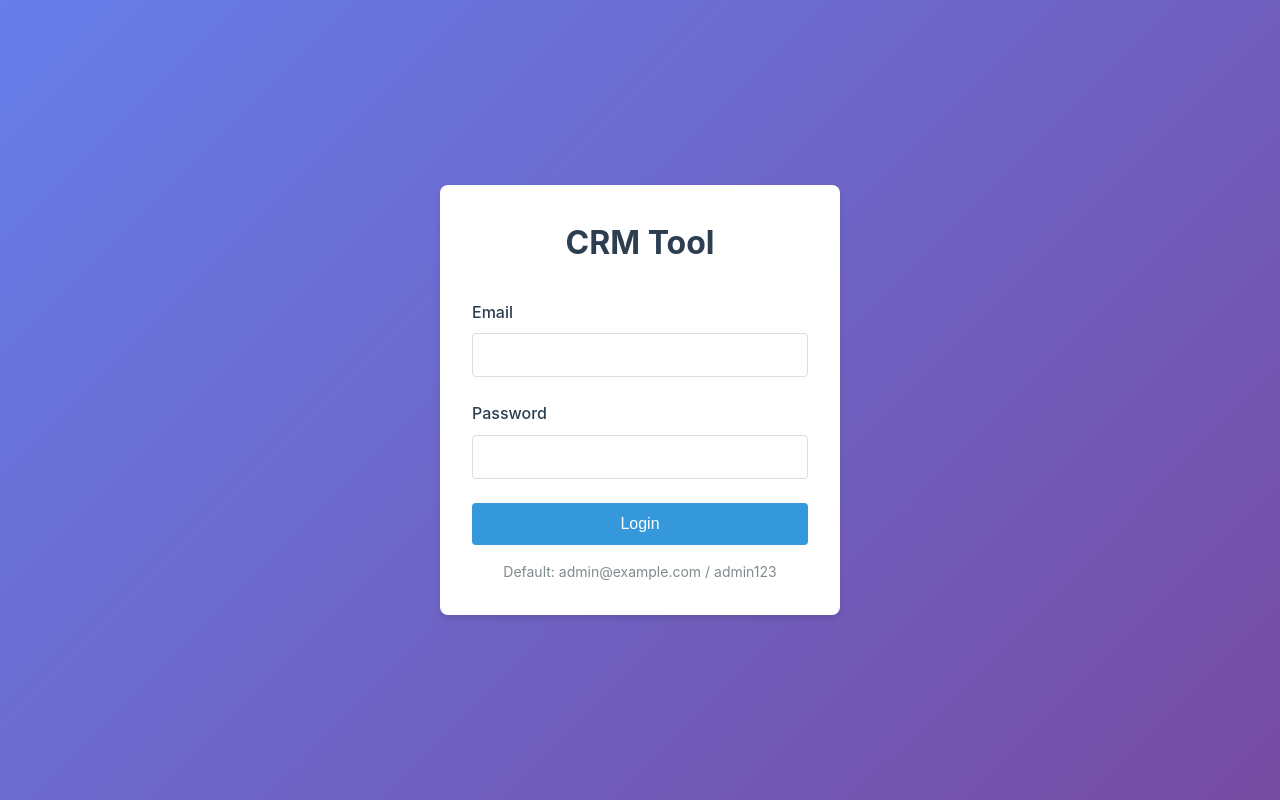
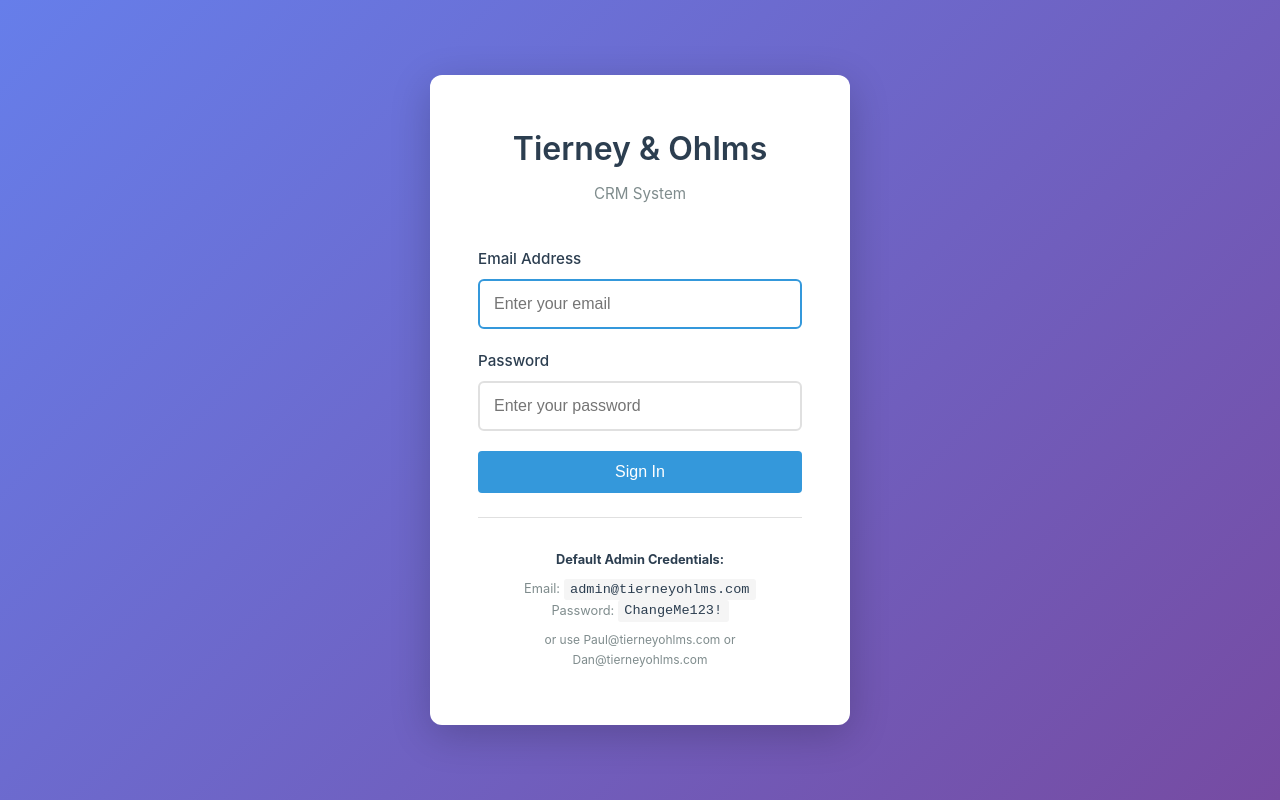
Before and after one commit to paulohlms/tierney-ohlms-crm, a FastAPI app: page /login in a window 1280 px wide. Run offline with FastAPI, Linux system fonts and the light colour scheme.

Commit message:
Fix login page: improve styling, add admin@ account, update credentials display

```diff
--- a/main.py
+++ b/main.py
@@ -154,6 +154,18 @@ def bootstrap_admin_users():
         if user_count == 0:
             print("No users found. Creating admin users...")
 
+            # Create Admin account
+            admin_permissions = get_default_permissions("Admin")
+            admin = User(
+                email="admin@tierneyohlms.com",
+                name="Administrator",
+                hashed_password=hash_password("ChangeMe123!"),
+                role="Admin",
+                permissions=json.dumps(admin_permissions),
+                active=True
+            )
+            db.add(admin)
+
             # Create Paul
             paul_permissions = get_default_permissions("Admin")
             paul = User(
@@ -179,10 +191,11 @@ def bootstrap_admin_users():
             db.add(dan)
 
             db.commit()
-            print("Γ£à Admin users created!")
+            print("✅ Admin users created!")
+            print("  - admin@tierneyohlms.com / ChangeMe123!")
             print("  - Paul@tierneyohlms.com / ChangeMe123!")
             print("  - Dan@tierneyohlms.com / ChangeMe123!")
-            print("  ΓÜá∩╕Å  CHANGE THESE PASSWORDS IMMEDIATELY!")
+            print("  ⚠️  CHANGE THESE PASSWORDS IMMEDIATELY!")
         else:
             print(f"Γ£à Found {user_count} existing user(s). Skipping bootstrap.")
     except Exception as e:
--- a/static/style.css
+++ b/static/style.css
@@ -236,32 +236,93 @@ body {
     align-items: center;
     min-height: 100vh;
     background: linear-gradient(135deg, #667eea 0%, #764ba2 100%);
+    padding: 2rem;
 }
 
 .login-container {
     background: white;
-    padding: 2rem;
-    border-radius: 8px;
-    box-shadow: 0 4px 6px rgba(0,0,0,0.1);
+    padding: 3rem;
+    border-radius: 12px;
+    box-shadow: 0 10px 40px rgba(0,0,0,0.2);
     width: 100%;
-    max-width: 400px;
+    max-width: 420px;
 }
 
-.login-container h1 {
+.login-header {
     text-align: center;
-    margin-bottom: 2rem;
+    margin-bottom: 2.5rem;
+}
+
+.login-header h1 {
+    font-size: 2rem;
     color: #2c3e50;
+    margin-bottom: 0.5rem;
+    font-weight: 600;
+}
+
+.login-subtitle {
+    color: #7f8c8d;
+    font-size: 0.95rem;
+    margin: 0;
 }
 
 .login-form {
-    margin-bottom: 1rem;
+    margin-bottom: 1.5rem;
+}
+
+.login-form .form-group {
+    margin-bottom: 1.25rem;
+}
+
+.login-form input[type="email"],
+.login-form input[type="password"] {
+    width: 100%;
+    padding: 0.875rem;
+    border: 2px solid #e0e0e0;
+    border-radius: 6px;
+    font-size: 1rem;
+    transition: border-color 0.3s;
+}
+
+.login-form input[type="email"]:focus,
+.login-form input[type="password"]:focus {
+    outline: none;
+    border-color: #3498db;
+}
+
+.login-form label {
+    display: block;
+    margin-bottom: 0.5rem;
+    font-weight: 500;
+    color: #2c3e50;
+    font-size: 0.95rem;
 }
 
 .login-hint {
     text-align: center;
-    font-size: 0.875rem;
+    font-size: 0.8rem;
     color: #7f8c8d;
-    margin-top: 1rem;
+    margin-top: 1.5rem;
+    padding-top: 1.5rem;
+    border-top: 1px solid #e0e0e0;
+    line-height: 1.6;
+}
+
+.login-hint p {
+    margin: 0.5rem 0;
+}
+
+.login-hint code {
+    background-color: #f5f5f5;
+    padding: 0.2rem 0.4rem;
+    border-radius: 3px;
+    font-size: 0.85rem;
+    color: #2c3e50;
+    font-family: 'Courier New', monospace;
+}
+
+.login-hint strong {
+    color: #2c3e50;
 }
 
 .detail-container {
--- a/templates/login.html
+++ b/templates/login.html
@@ -3,27 +3,34 @@
 <head>
     <meta charset="UTF-8">
     <meta name="viewport" content="width=device-width, initial-scale=1.0">
-    <title>Login - CRM Tool</title>
+    <title>Login - Tierney & Ohlms CRM</title>
     <link rel="stylesheet" href="/static/style.css">
 </head>
 <body class="login-page">
     <div class="login-container">
-        <h1>CRM Tool</h1>
+        <div class="login-header">
+            <h1>Tierney & Ohlms</h1>
+            <p class="login-subtitle">CRM System</p>
+        </div>
         <form method="post" action="/login" class="login-form">
             {% if error %}
             <div class="alert alert-error">{{ error }}</div>
             {% endif %}
             <div class="form-group">
-                <label for="email">Email</label>
-                <input type="email" id="email" name="email" required>
+                <label for="email">Email Address</label>
+                <input type="email" id="email" name="email" placeholder="Enter your email" required autofocus>
             </div>
             <div class="form-group">
                 <label for="password">Password</label>
-                <input type="password" id="password" name="password" required>
+                <input type="password" id="password" name="password" placeholder="Enter your password" required>
             </div>
-            <button type="submit" class="btn btn-primary btn-block">Login</button>
+            <button type="submit" class="btn btn-primary btn-block">Sign In</button>
         </form>
-        <p class="login-hint">Default: admin@example.com / admin123</p>
+        <div class="login-hint">
+            <p><strong>Default Admin Credentials:</strong></p>
+            <p>Email: <code>admin@tierneyohlms.com</code><br>Password: <code>ChangeMe123!</code></p>
+            <p style="margin-top: 0.5rem; font-size: 0.75rem;">or use Paul@tierneyohlms.com or Dan@tierneyohlms.com</p>
+        </div>
     </div>
 </body>
 </html>
```
